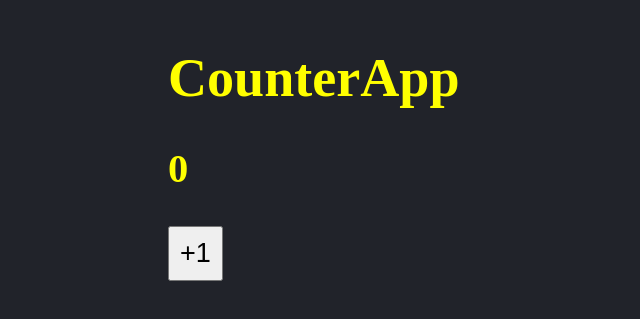
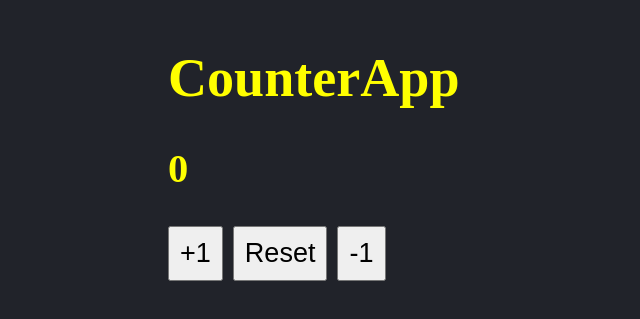
Before and after one commit to andrezffajardo/ReactJS-zero-to-expert-Counter-App, a React (Create React App) app: page / in a window 1280 px wide. Shown: the part 157-476 px from the top of the page, without its empty margins (0-640 px from the left). Built offline with nearby package versions, Linux system fonts and the light colour scheme.

Commit message:
Exercise CounterApp add handleSubtract and handleReset

```diff
--- a/src/CounterApp.js
+++ b/src/CounterApp.js
@@ -3,7 +3,7 @@ import PropTypes from 'prop-types';
 
 const CounterApp = ( { value } ) => {
 
-    const [ counter, setCounter ] = useState(0);
+    const [ counter, setCounter ] = useState(value);
 
     //handleAdd
     const handleAdd = () => {
@@ -11,12 +11,21 @@ const CounterApp = ( { value } ) => {
         //setCounter( (c) => c + 1 );
     }
 
+    const handleReset = () => setCounter( value );
+
+
+    const handleSub = () => setCounter( counter - 1 );
+
+
+
     return (
         <>
             <h1>CounterApp</h1>
             <h2> { counter }</h2>
 
             <button onClick={ handleAdd }>+1</button>
+            <button onClick={ handleReset }>Reset</button>
+            <button onClick={ handleSub }>-1</button>
         </>
 
     );
--- a/src/index.js
+++ b/src/index.js
@@ -7,4 +7,4 @@ import CounterApp from "./CounterApp";
 
 const divRoot = document.querySelector('#root');
 
-ReactDOM.render( <CounterApp value={ 321 }/>, divRoot );
+ReactDOM.render( <CounterApp value={ 0 }/>, divRoot );
```
